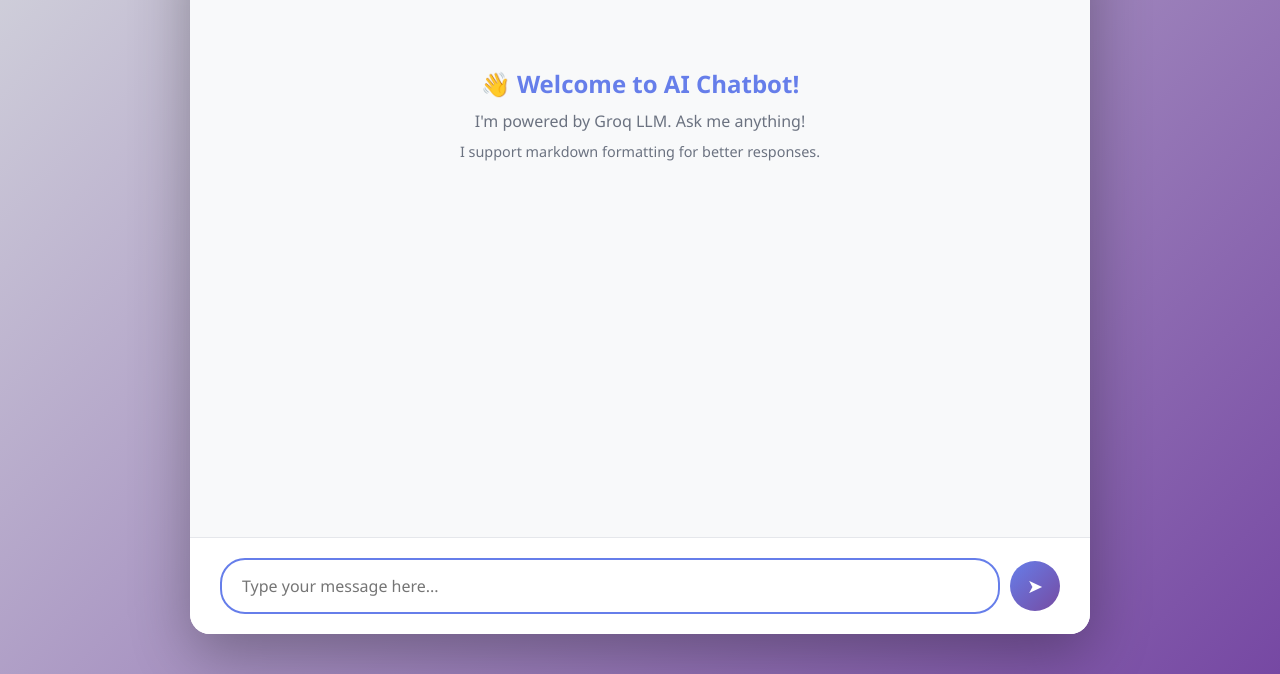
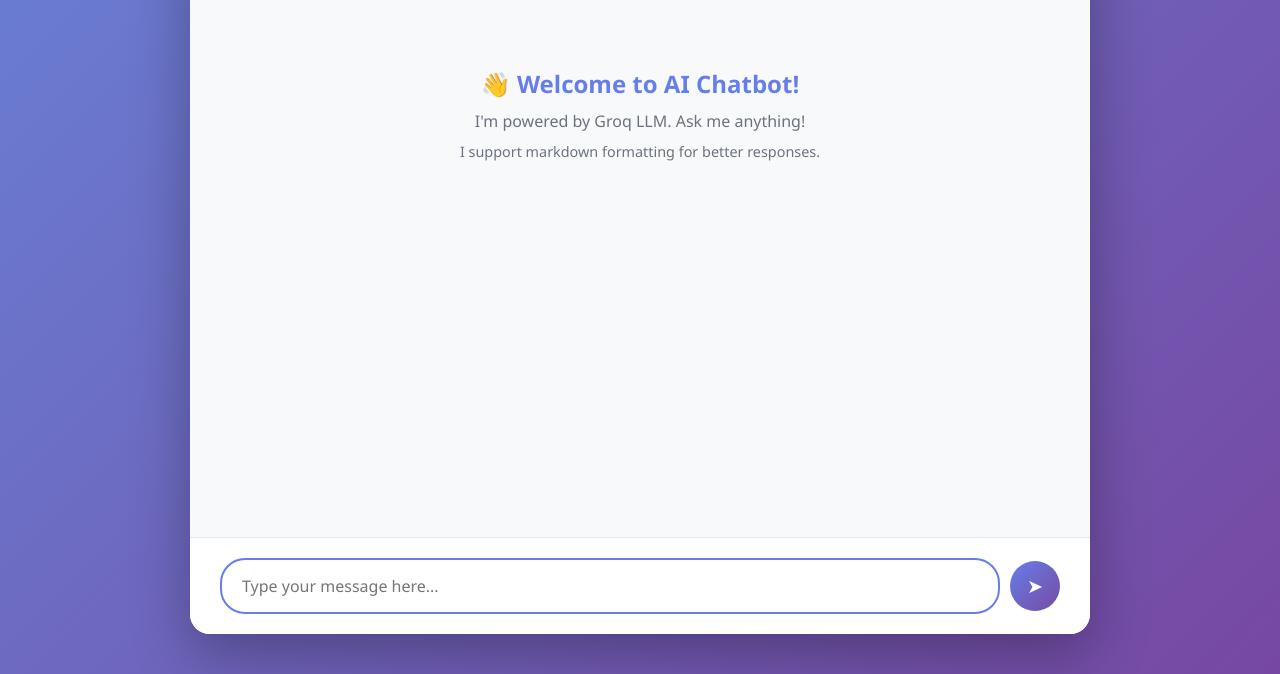
Before and after one commit to DragoKnight404/chatbot-app, a plain HTML site: page frontend/index.html in a window 1280 px wide. Shown: the part 126-800 px from the top of the page. Drawn offline with nearby package versions, Linux system fonts and the light colour scheme.

Commit message:
frontend changes

```diff
--- a/frontend/index.html
+++ b/frontend/index.html
@@ -14,7 +14,7 @@
 
         body {
             font-family: 'Segoe UI', Tahoma, Geneva, Verdana, sans-serif;
-            background: linear-gradient(135deg, #d4d6dd 0%, #7648a3 100%);
+            background: linear-gradient(135deg, #687fd4 0%, #7648a3 100%);
             height: 100vh;
             display: flex;
             align-items: center;
```
